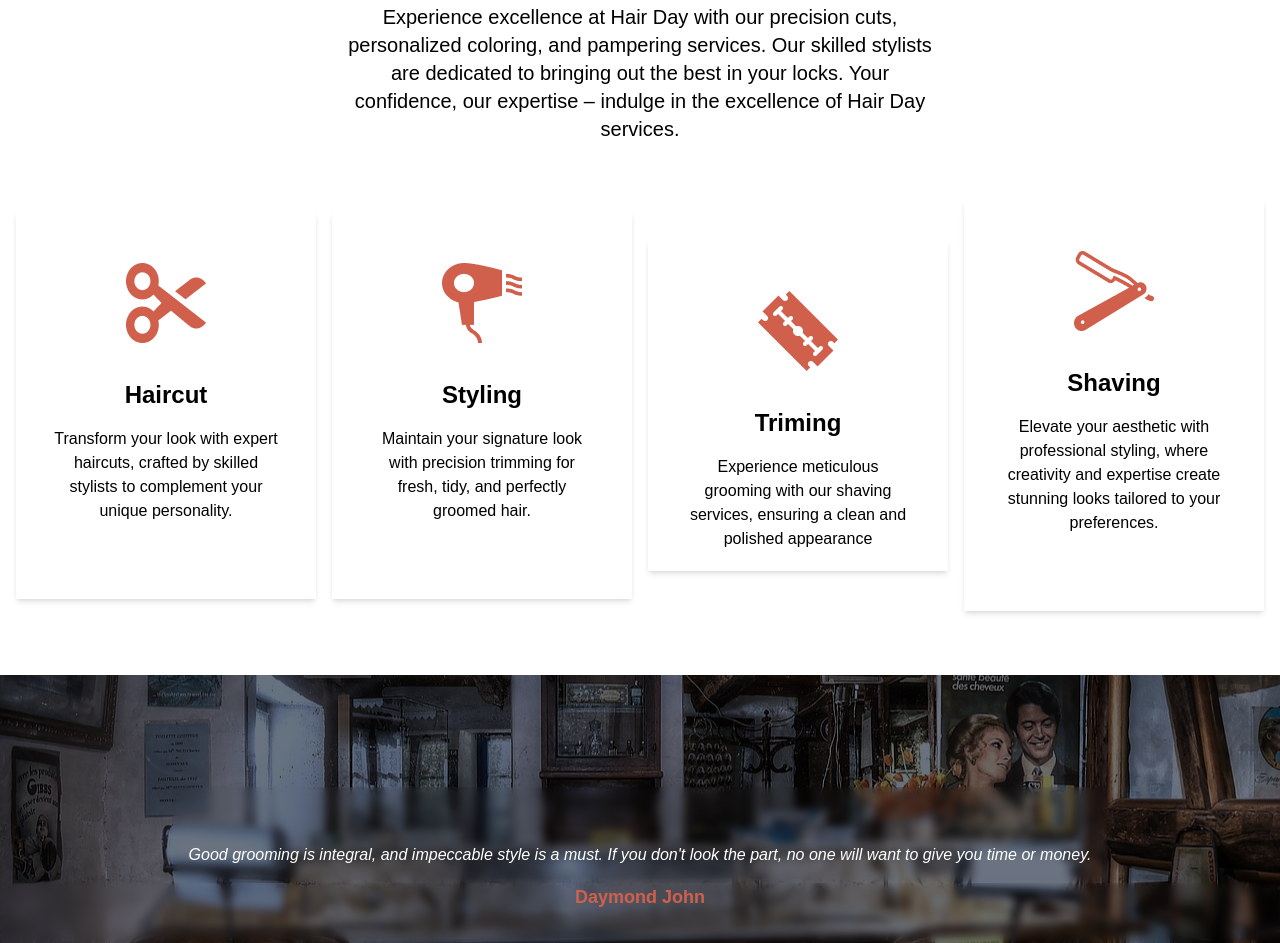
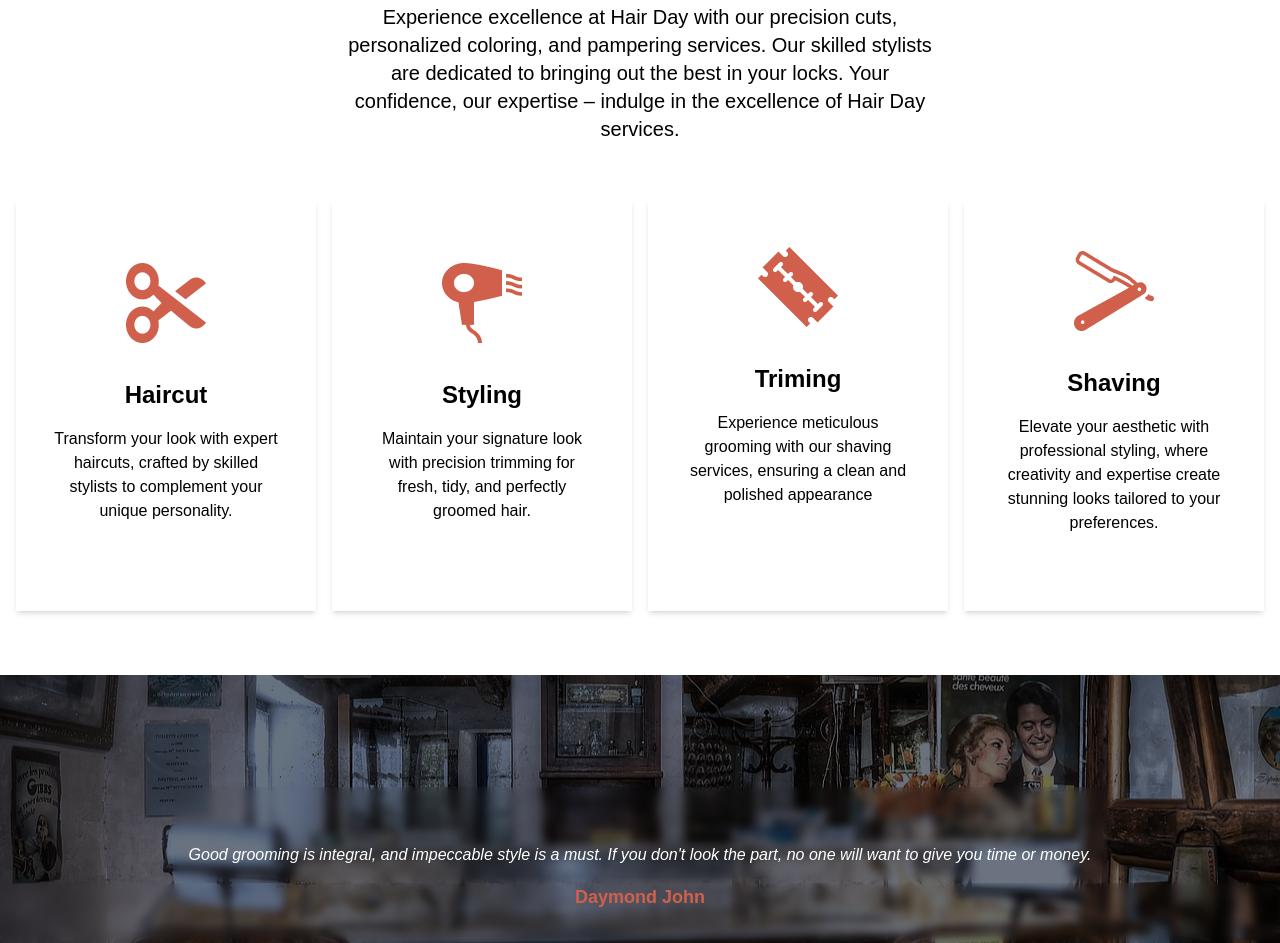
Before and after one commit to Sparrow-90/Hair_Day_Website, a website built with Parcel: page src/index.html in a window 1280 px wide. Shown: the part 2174-3117 px from the top of the page. Built offline with nearby package versions, Linux system fonts and the light colour scheme; a web font is replaced by a local one.

Commit message:
fixing services styling

```diff
--- a/src/index.html
+++ b/src/index.html
@@ -55,29 +55,29 @@
             <p class="mt-5 text-base md:text-xl text-center font-bold md:font-medium px-4 md:w-1/2">
                 Experience excellence at Hair Day with our precision cuts, personalized coloring, and pampering services. Our skilled stylists are dedicated to bringing out the best in your locks. Your confidence, our expertise – indulge in the excellence of Hair Day services.
             </p>
-            <div class="flex flex-col items-center md:flex-row gap-4 w-full h-full">
-                <article class="bg-white p-5 flex flex-col justify-center items-center gap-4 mt-14 shadow-md w-full h-full">
+            <div class="grid gap-4 md:grid-cols-4">
+                <article class="bg-white p-5 flex flex-col justify-center items-center gap-4 mt-14 shadow-md w-full">
                     <img class="w-20 h-20 mt-8" src="./assets/icon_scissors.png" alt="scissors icon">
                     <h3 class="text-2xl font-bold mt-5">Haircut</h3>
                     <p class="px-4 text-center mb-14 text-md">
                         Transform your look with expert haircuts, crafted by skilled stylists to complement your unique personality.
                     </p>
                 </article>
-                <article class="bg-white p-5 flex flex-col justify-center items-center gap-4 mt-14 shadow-md w-full h-full">
+                <article class="bg-white p-5 flex flex-col justify-center items-center gap-4 mt-14 shadow-md w-full">
                     <img class="w-20 h-20 mt-8" src="./assets/icon_hair_dryer.png" alt="hair dryer icon">
                     <h3 class="text-2xl font-bold mt-5">Styling</h3>
                     <p class="px-4 text-center mb-14 text-md">
                         Maintain your signature look with precision trimming for fresh, tidy, and perfectly groomed hair.
                     </p>
                 </article>
-                <article class="bg-white p-5 flex flex-col justify-center items-center gap-4 mt-14 shadow-md w-full h-full">
-                    <img class="w-20 h-20 mt-8" src="./assets/icon_razor.png" alt="scissors icon">
+                <article class="bg-white p-5 flex flex-col justify-center items-center gap-4 mt-14 shadow-md w-full">
+                    <img class="w-20 h-20" src="./assets/icon_razor.png" alt="scissors icon">
                     <h3 class="text-2xl font-bold mt-5">Triming</h3>
-                    <p class="px-4 text-center text-md">
+                    <p class="px-4 text-center text-md mb-14">
                         Experience meticulous grooming with our shaving services, ensuring a clean and polished appearance
                     </p>
                 </article>
-                <article class="bg-white p-5 flex flex-col justify-center items-center gap-4 mt-14 shadow-md w-full h-full">
+                <article class="bg-white p-5 flex flex-col justify-center items-center gap-4 mt-14 shadow-md w-full">
                     <img class="w-20 h-20 mt-8" src="./assets/icon_straight_razor.png" alt="scissors icon">
                     <h3 class="text-2xl font-bold mt-5">Shaving</h3>
                     <p class="px-4 text-center mb-14 text-md">
```
